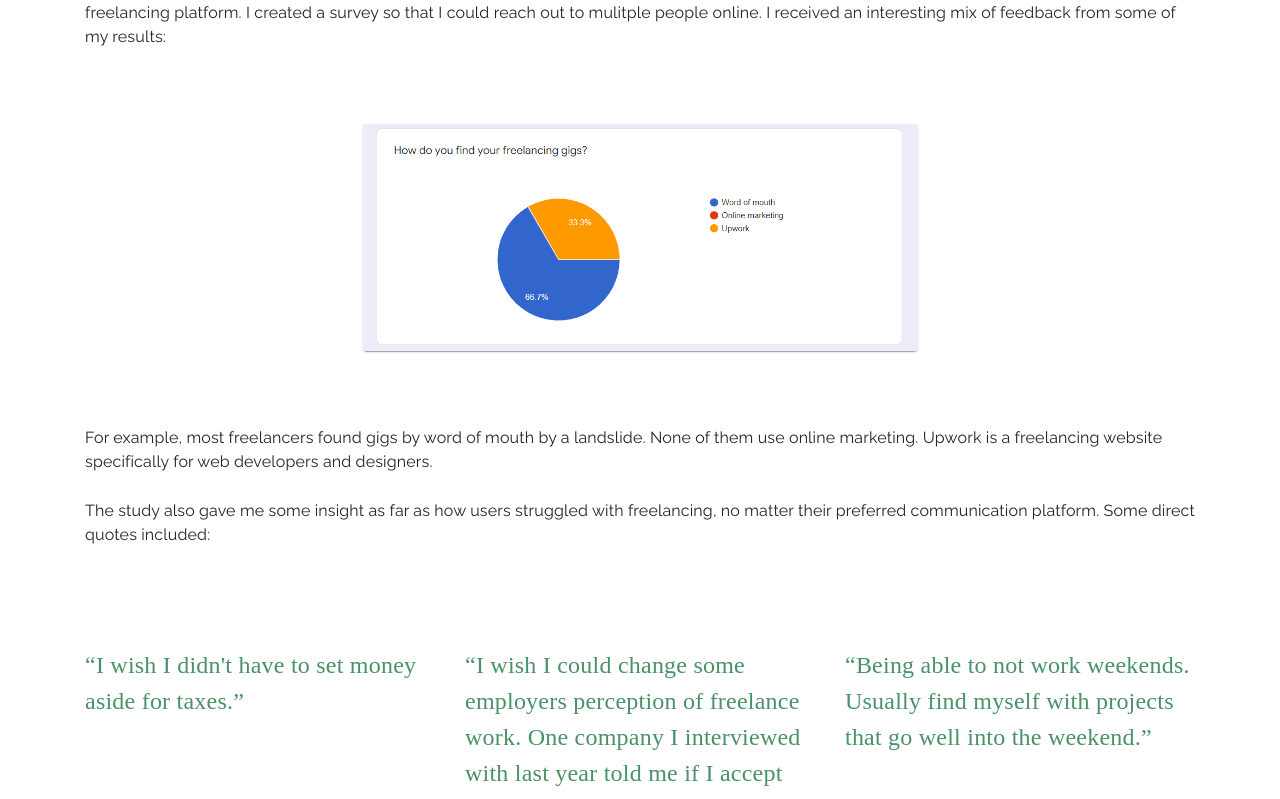
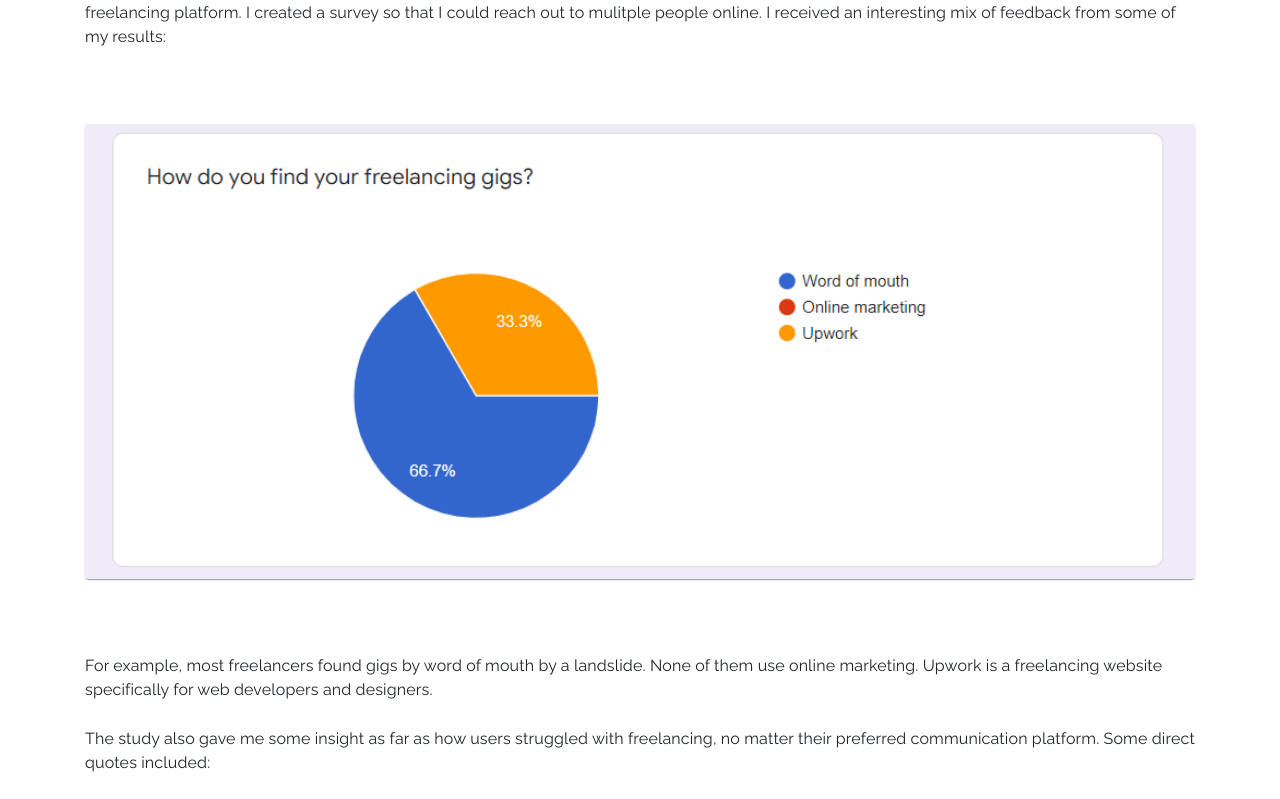
Before and after one commit to aubreyjonescreatives/ux-ui-portfolio, a React (Create React App) app: page /catwalkco in a window 1280 px wide. Shown: the part 2020-2819 px from the top of the page. Built offline with nearby package versions, Linux system fonts and the light colour scheme.

Commit message:
exchanged width property for grid system

```diff
--- a/src/Pages/CatwalkCoCaseStudy.js
+++ b/src/Pages/CatwalkCoCaseStudy.js
@@ -95,34 +95,27 @@ const paragraph = {
 
 
 const imageStylesA = {
-width: '70%',
 display: 'block',
 margin: '75px auto 75px auto',
-height: '300px'
 
 
 }
 
 
 const imageStylesAFinal = {
-  width: '95%',
   display: 'block',
   margin: '75px auto 75px auto',
- // height: '300px'
 
 
   }
 
   const finalHiStyles = {
-   // position: 'relative',
-  //  width: '100%',
     top: '0px'
 
   }
 
 const finalMidStyles = {
   position: 'relative',
-  width: '100%',
   top: '0px'
 
 }
@@ -135,7 +128,6 @@ const userflowContainer = {
 
 
 const imageStylesAUserFlow = {
-width: '100%'
 
 
 }
@@ -154,7 +146,6 @@ const sitemapContainer = {
 }
 
 const imageStylesASitemap = {
-width: '100%'
 
 
 }
@@ -226,7 +217,6 @@ const quote = {
 const cardStylesB = {
   margin: '75px auto 75px auto',
   display: 'block',
-  width: '50%',
   fontFamily: 'Merriweather',
 fontWeight: '500'
 
@@ -234,7 +224,6 @@ fontWeight: '500'
 
 
 const imageStylesB = {
-  //width: '70%',
   display: 'block',
   margin: '75px auto 75px auto'
 
@@ -244,7 +233,6 @@ const imageStylesB = {
 
 
 const imageStylesUDUpdate = {
-  width: '70%',
   display: 'block',
   margin: '75px auto 75px auto'
 }
```
